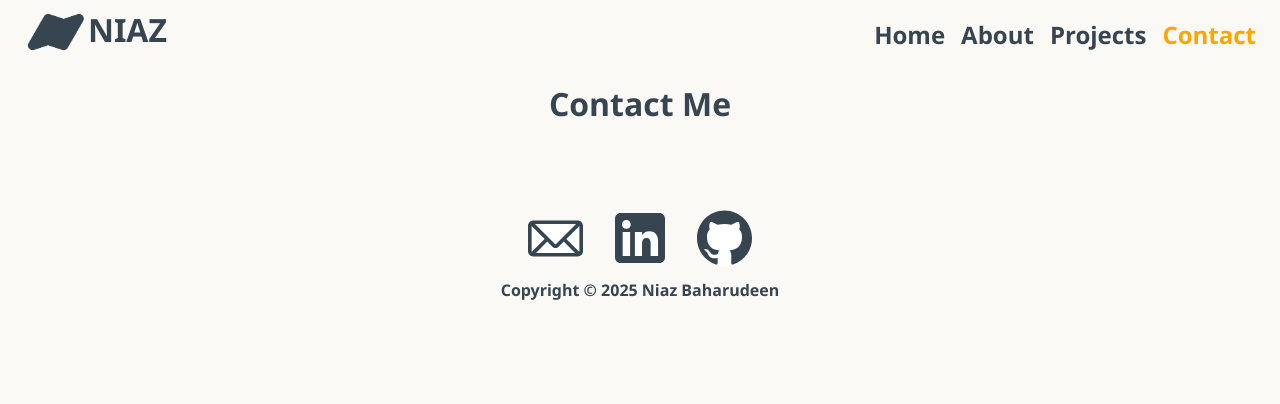
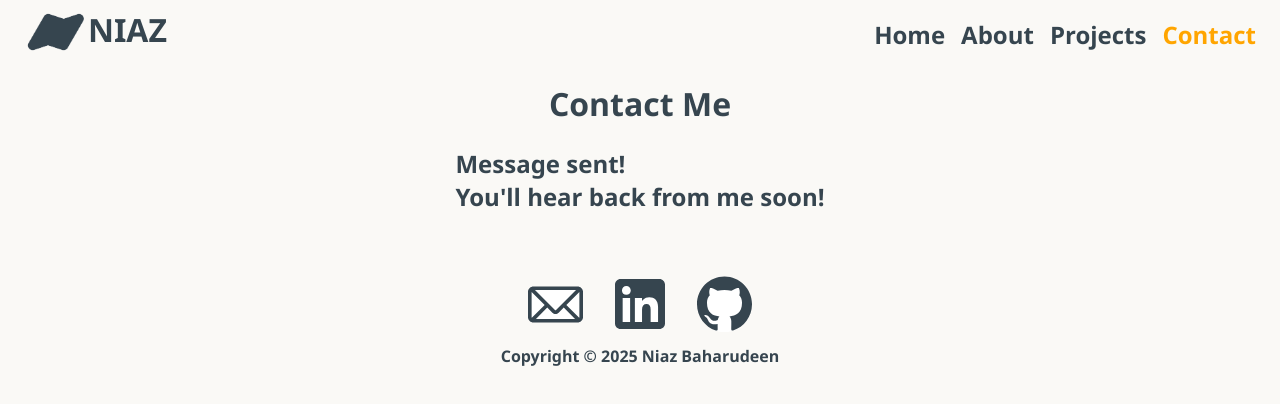
Before and after one commit to tuk05348/website-frontend, an Angular app: page /contact in a window 1280 px wide. Both pictures are taken after typing "Sample", "name@example.com", "Sample" into the empty fields and a click on the button "Submit". Shown: the top 404 px of the page. Built offline with nearby package versions, Linux system fonts and the light colour scheme.

Commit message:
Added emailjs to project. Added success message when form is valid and submitted.

```diff
--- a/package.json
+++ b/package.json
@@ -17,6 +17,7 @@
     "@angular/platform-browser": "^19.2.0",
     "@angular/platform-browser-dynamic": "^19.2.0",
     "@angular/router": "^19.2.0",
+    "@emailjs/browser": "^4.4.1",
     "rxjs": "~7.8.0",
     "tslib": "^2.3.0",
     "zone.js": "~0.15.0"
--- a/src/app/contact/contact.component.html
+++ b/src/app/contact/contact.component.html
@@ -31,4 +31,8 @@
         <br>
         <button class="submit" type="submit">Submit</button>
     </form>
+    <div *ngIf="formSubmitted">
+        <h2>Message sent!</h2><br>
+        <h2> You'll hear back from me soon!</h2>
+    </div>
 </div>
```
Also changed, not shown: 1 other file (tests, documents, lock files or other folders).
